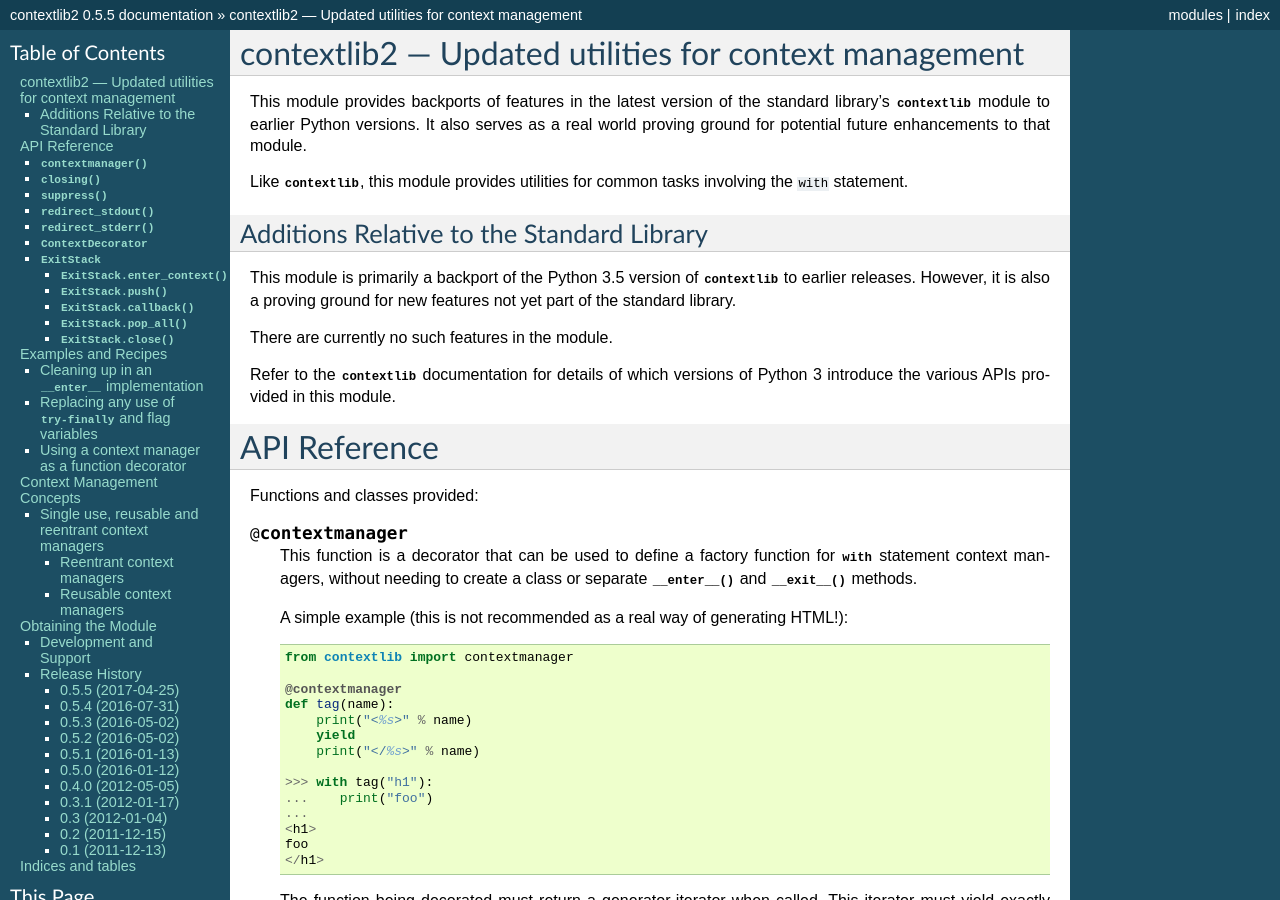
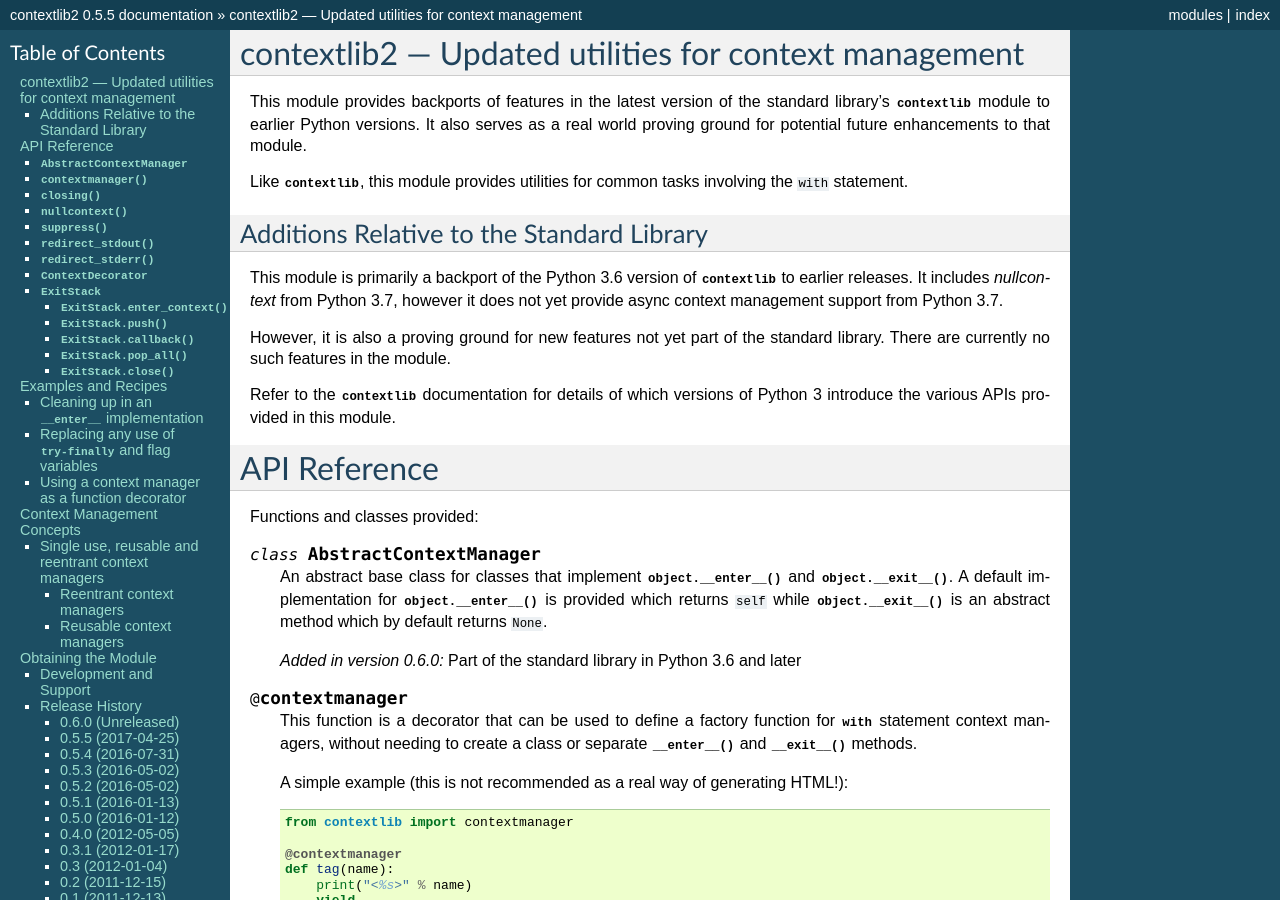
Before and after one commit to trim21/contextlib2, a Sphinx documentation site: the page built from docs/index.rst, in a window 1280 px wide and 900 px high. Built offline with Sphinx 7.4.7, drawn with Linux system fonts in a browser that asks for light colours; some of the changed text lies outside the part shown.

Commit message:
Docs and tests for abc and nullcontext
Followup of https://github.com/jazzband/contextlib2/pull/21

```diff
--- a/NEWS.rst
+++ b/NEWS.rst
@@ -1,5 +1,12 @@
 Release History
 ---------------
+
+0.6.0 (Unreleased)
+^^^^^^^^^^^^^^^^^^
+
+* Issue `#16 <https://github.com/jazzband/contextlib2/issues/16>`__:
+  Backport `AbstractContextManager` from Python 3.6 and `nullcontext`
+  from Python 3.7 (patch by John Vandenberg)
 
 0.5.5 (2017-04-25)
 ^^^^^^^^^^^^^^^^^^
--- a/docs/index.rst
+++ b/docs/index.rst
@@ -21,11 +21,13 @@
 Additions Relative to the Standard Library
 ------------------------------------------
 
-This module is primarily a backport of the Python 3.5 version of
-:mod:`contextlib` to earlier releases. However, it is also a proving ground
-for new features not yet part of the standard library.
+This module is primarily a backport of the Python 3.6 version of
+:mod:`contextlib` to earlier releases.  It includes `nullcontext` from
+Python 3.7, however it does not yet provide async context management
+support from Python 3.7.
 
-There are currently no such features in the module.
+However, it is also a proving ground for new features not yet part of the
+standard library.  There are currently no such features in the module.
 
 Refer to the :mod:`contextlib` documentation for details of which
 versions of Python 3 introduce the various APIs provided in this module.
@@ -35,6 +37,19 @@
 =============
 
 Functions and classes provided:
+
+
+.. class:: AbstractContextManager
+
+   An :term:`abstract base class` for classes that implement
+   :meth:`object.__enter__` and :meth:`object.__exit__`. A default
+   implementation for :meth:`object.__enter__` is provided which returns
+   ``self`` while :meth:`object.__exit__` is an abstract method which by default
+   returns ``None``.
+
+   .. versionadded:: 0.6.0
+      Part of the standard library in Python 3.6 and later
+
 
 .. decorator:: contextmanager
 
@@ -108,6 +123,39 @@
 
    without needing to explicitly close ``page``.  Even if an error occurs,
    ``page.close()`` will be called when the :keyword:`with` block is exited.
+
+
+.. function:: nullcontext(enter_result=None)
+
+   Return a context manager that returns *enter_result* from ``__enter__``, but
+   otherwise does nothing. It is intended to be used as a stand-in for an
+   optional context manager, for example::
+
+      def myfunction(arg, ignore_exceptions=False):
+          if ignore_exceptions:
+              # Use suppress to ignore all exceptions.
+              cm = contextlib.suppress(Exception)
+          else:
+              # Do not ignore any exceptions, cm has no effect.
+              cm = contextlib.nullcontext()
+          with cm:
+              # Do something
+
+   An example using *enter_result*::
+
+      def process_file(file_or_path):
+          if isinstance(file_or_path, str):
+              # If string, open file
+              cm = open(file_or_path)
+          else:
+              # Caller is responsible for closing file
+              cm = nullcontext(file_or_path)
+
+          with cm as file:
+              # Perform processing on the file
+
+   .. versionadded:: 0.6.0
+      Part of the standard library in Python 3.7 and later
 
 
 .. function:: suppress(*exceptions)
```
Also changed, not shown: test_contextlib2.py (+10 -0 lines).
